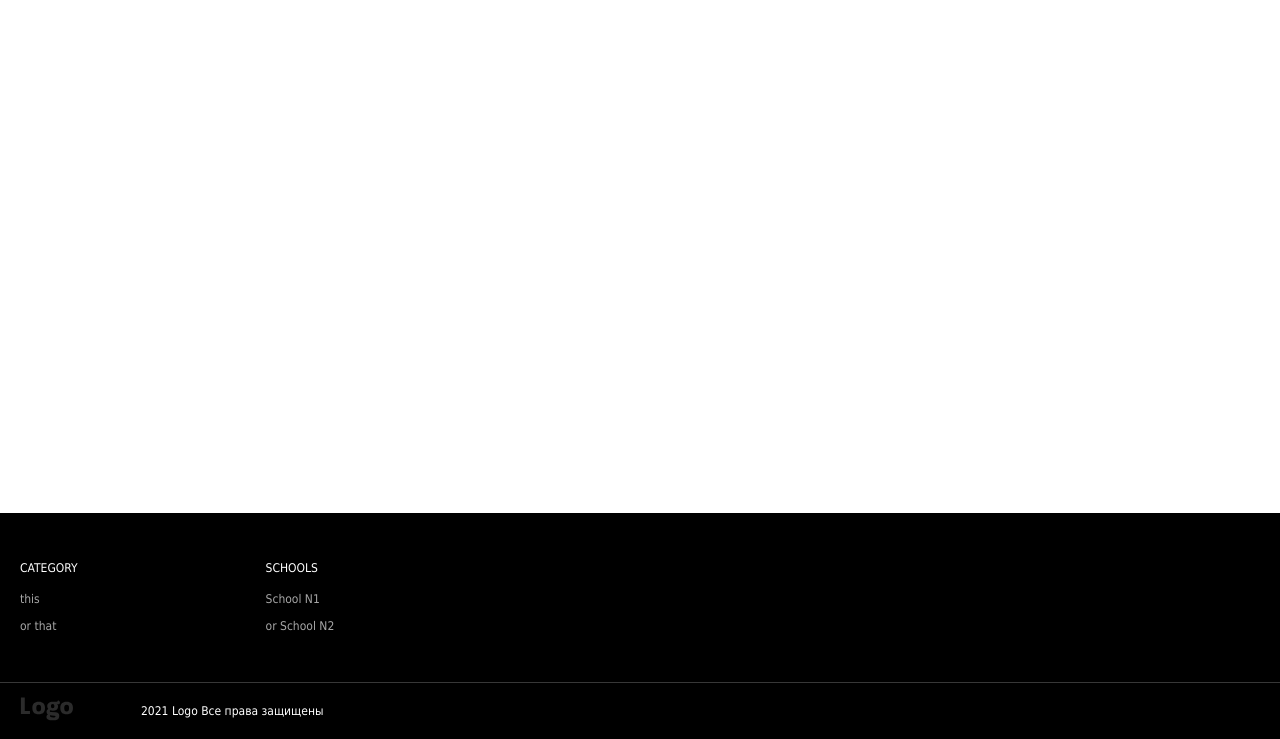
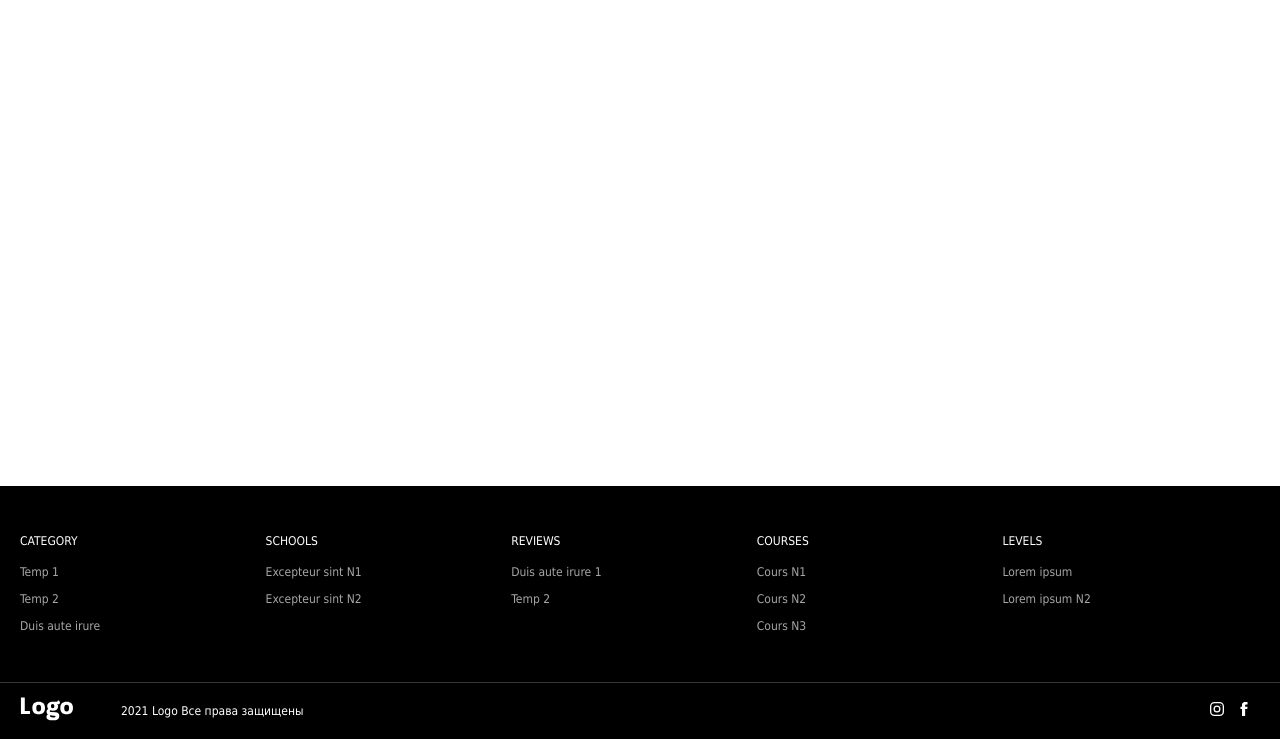
Before and after one commit to kweyjibo/logo-online, a website built with Parcel: page src/index.pug in a window 1280 px wide. Shown: the part 61-800 px from the top of the page. Built offline with nearby package versions, Linux system fonts and the light colour scheme.

Commit message:
Online-logo: footer

```diff
--- a/src/scss/footer.scss
+++ b/src/scss/footer.scss
@@ -17,6 +17,27 @@
   height: 56px;
 }
 
+.footer-logo {
+  margin-right: $shift*12;
+
+  svg {
+    fill: #fff;
+  }
+}
+
+.footer-socials {
+  margin-left: $shift*5;
+}
+
+.footer-socials_i {
+  display: inline-block;
+
+  & + & {
+    margin-left: $shift*4;
+  }
+}
+
+
 /* --------------- Imports -------------------- */
 
 @import "footer-nav";
--- a/src/scss/header.scss
+++ b/src/scss/header.scss
@@ -14,6 +14,10 @@
 
   width: 53px;
   height: 24px;
+
+  svg {
+    fill: #2b2b2b;
+  }
 }
 
 @import "nav";
--- a/src/scss/style.scss
+++ b/src/scss/style.scss
@@ -68,6 +68,10 @@ a {
     .flex.__5 & {
         width: 20%;
     }
+
+    &.__wide {
+        flex: 1;
+    }
 }
 
 
--- /dev/null
+++ b/src/template/components/social/fb.pug
@@ -0,0 +1,3 @@
+<svg width="8" height="14" fill="none" xmlns="http://www.w3.org/2000/svg">
+  <path d="M2.004 2.702c0-.088.012-.276.037-.565.026-.289.135-.591.33-.909.194-.316.509-.6.947-.852C3.753.126 4.383 0 5.205 0H7.52v2.523H5.825a.693.693 0 0 0-.466.187c-.14.124-.212.243-.212.352v1.57H7.52a32.06 32.06 0 0 1-.083.894l-.094.763a29.77 29.77 0 0 1-.114.716H5.13V14H2.004V7.005H.48V4.632h1.525v-1.93Z" fill="#fff"/>
+</svg>
--- /dev/null
+++ b/src/template/components/social/ig.pug
@@ -0,0 +1,9 @@
+<svg width="14" height="14" fill="none" xmlns="http://www.w3.org/2000/svg">
+  <g clip-path="url(#a)" fill="#fff">
+    <path d="M9.625 0h-5.25A4.375 4.375 0 0 0 0 4.375v5.25A4.375 4.375 0 0 0 4.375 14h5.25A4.375 4.375 0 0 0 14 9.625v-5.25A4.375 4.375 0 0 0 9.625 0Zm3.063 9.625a3.066 3.066 0 0 1-3.063 3.063h-5.25a3.066 3.066 0 0 1-3.063-3.063v-5.25a3.066 3.066 0 0 1 3.063-3.063h5.25a3.066 3.066 0 0 1 3.063 3.063v5.25Z"/>
+    <path d="M7 3.5a3.5 3.5 0 1 0 0 7 3.5 3.5 0 0 0 0-7Zm0 5.688A2.19 2.19 0 0 1 4.812 7 2.19 2.19 0 0 1 7 4.812 2.19 2.19 0 0 1 9.188 7 2.19 2.19 0 0 1 7 9.188ZM10.762 3.704a.466.466 0 1 0 0-.933.466.466 0 0 0 0 .933Z"/>
+  </g>
+  <defs>
+    <clipPath id="a"><path fill="#fff" d="M0 0h14v14H0z"/></clipPath>
+  </defs>
+</svg>
--- a/src/template/footer/footer-nav.pug
+++ b/src/template/footer/footer-nav.pug
@@ -4,6 +4,12 @@ nav(class='footer-nav')
   div(class='island __shift')
     div(class='flex __5')
       div(class='flex-i')
-        +footerNavItem('Category', ['link','link'], [['this','#'], ['or that','/temp']])
+        +footerNavItem('Category', ['link','link','link'], [['Temp 1','#'], ['Temp 2','/temp'], ['Duis aute irure','/temp']])
       div(class='flex-i')
-        +footerNavItem('Schools', ['link','link'], [['School N1','#'], ['or School N2','/temp']])
+        +footerNavItem('Schools', ['link','link'], [['Excepteur sint N1','#'], ['Excepteur sint N2','/temp']])
+      div(class='flex-i')
+        +footerNavItem('Reviews', ['link','link'], [['Duis aute irure 1','#'], ['Temp 2','/temp']])
+      div(class='flex-i')
+        +footerNavItem('Courses', ['link','link', 'link'], [['Cours N1','#'], ['Cours N2','/temp'], ['Cours N3','/temp']])
+      div(class='flex-i')
+        +footerNavItem('Levels', ['link','link'], [['Lorem ipsum','#'], ['Lorem ipsum N2','/temp']])
--- a/src/template/footer/footer.pug
+++ b/src/template/footer/footer.pug
@@ -4,6 +4,8 @@ footer(class='footer')
     div(class='footer-bottom')
       div(class='flex __center')
         div(class='flex-i')
-          a(href='', class='header-logo')
+          a(href='', class='footer-logo')
             include ../components/logo.pug
-        div(class='flex-i')='2021 Logo Все права защищены'
+        div(class='flex-i __wide')='2021 Logo Все права защищены'
+        div(class='flex-i')
+          include socials.pug
--- /dev/null
+++ b/src/template/footer/socials.pug
@@ -0,0 +1,5 @@
+div(class='footer-socials')
+  span(class='footer-socials_i')
+    include ../components/social/ig.pug
+  span(class='footer-socials_i')
+    include ../components/social/fb.pug
--- a/src/template/header/header.pug
+++ b/src/template/header/header.pug
@@ -3,7 +3,7 @@ header(class='header')
     div(class='flex-i')
       a(href='', class='header-logo')
         include ../components/logo.pug
-    div(class='flex-i')
+    div(class='flex-i __wide')
       include nav.pug
     div(class='flex-i')
       include search.pug
```
Also changed, not shown: src/template/components/logo.pug (+1 -1 lines).
